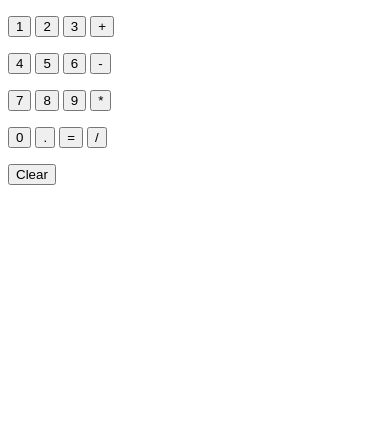
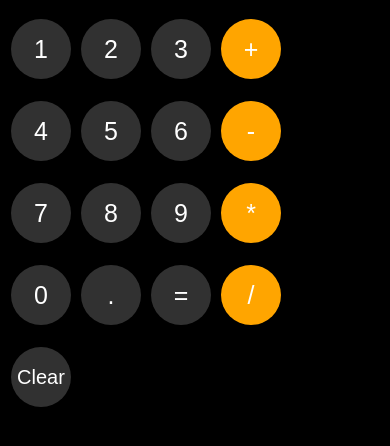
Before and after one commit to LuanDuka/javascript-course, a plain HTML site: page javascript-course/05-calculator.html in a window 390 px wide. Drawn offline with Linux system fonts and the light colour scheme.

Commit message:
Make calculator looks like iPhone app style

```diff
--- a/javascript-course/style.css
+++ b/javascript-course/style.css
@@ -19,3 +19,26 @@
     background-color: rgb(238, 159, 12);
     border-color: orange;
 }
+
+button {
+    width: 60px;
+    height: 60px;
+    border-radius: 50%;
+    border: none;
+    margin: 3px;
+    font-size: 25px;
+    color: white;
+    background-color: rgb(49, 49, 49);
+}
+
+.button {
+    background-color: orange;
+}
+
+.clear {
+    font-size: 20px;
+}
+
+.backGround {
+    background-color: black;
+}
```
